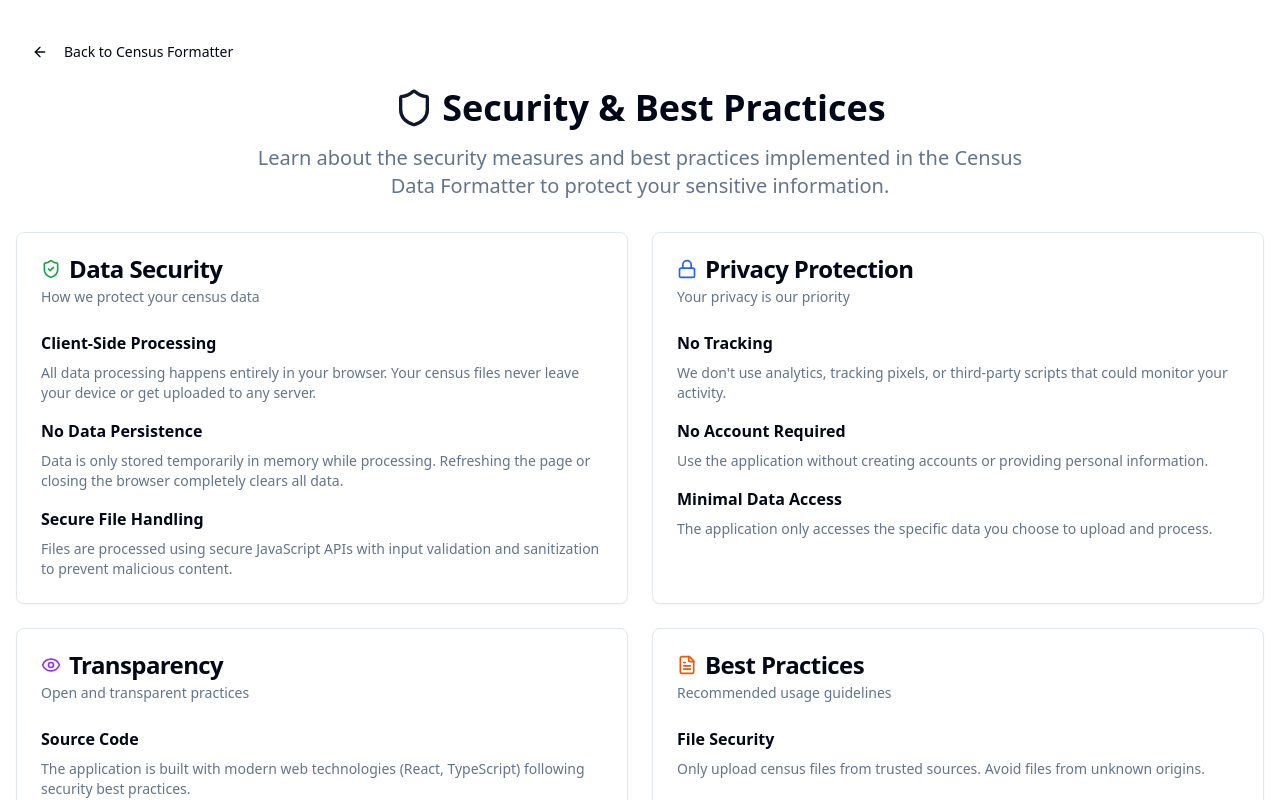
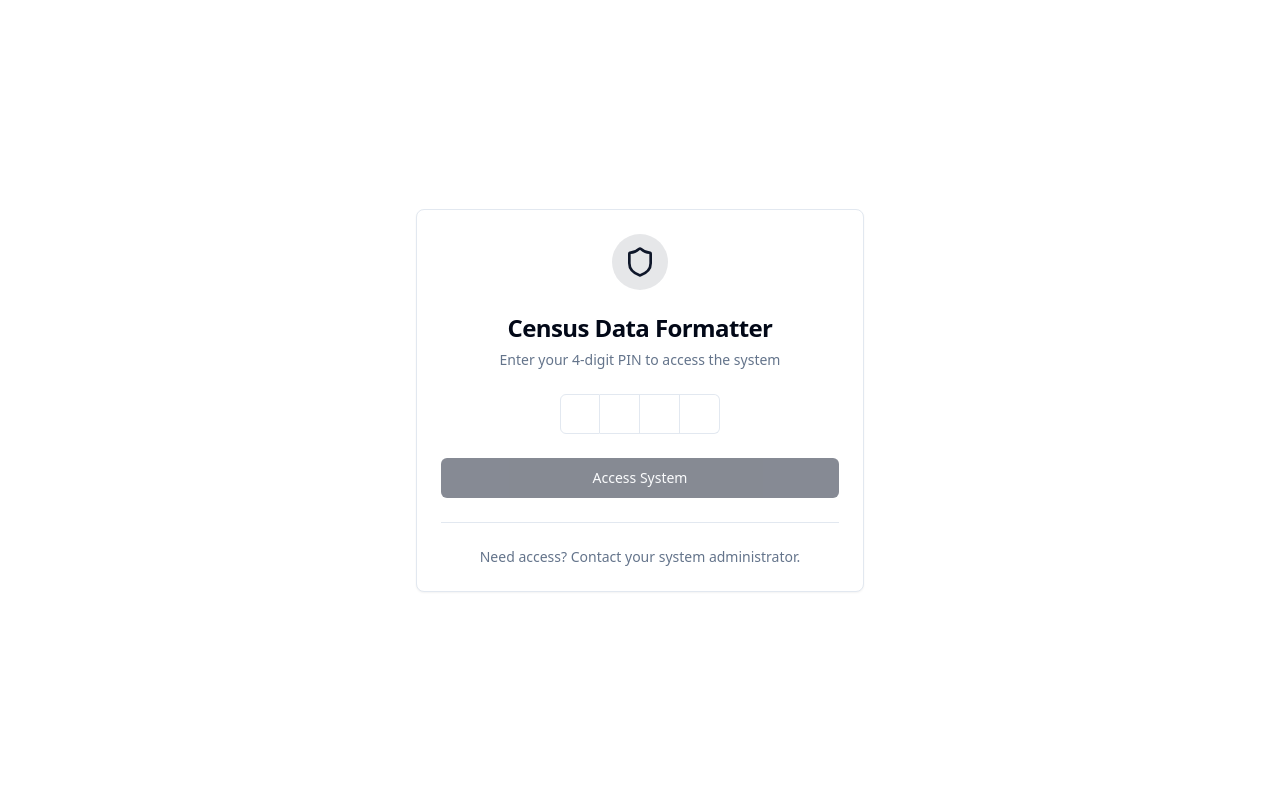
Before and after one commit to FAMOS84/census-data-refiner, a React (Vite) app: page /security in a window 1280 px wide. Shown: the top 800 px of the page. Built offline with nearby package versions, Linux system fonts and the light colour scheme.

Commit message:
Add login page with PIN requirement
Implemented a login page with PIN authentication to restrict access to authorized users. Created a new login page and integrated PIN verification logic.

```diff
--- a/src/App.tsx
+++ b/src/App.tsx
@@ -5,12 +5,38 @@ import { Toaster as Sonner } from "@/components/ui/sonner";
 import { TooltipProvider } from "@/components/ui/tooltip";
 import { QueryClient, QueryClientProvider } from "@tanstack/react-query";
 import { BrowserRouter, Routes, Route } from "react-router-dom";
+import { AuthProvider, useAuth } from "@/contexts/AuthContext";
+import PinAuth from "@/components/PinAuth";
 import Index from "./pages/Index";
 import NotFound from "./pages/NotFound";
 import SecurityPage from "./pages/SecurityPage";
 import Footer from "./components/Footer";
 
 const queryClient = new QueryClient();
+
+const AuthenticatedApp = () => {
+  const { isAuthenticated } = useAuth();
+
+  if (!isAuthenticated) {
+    return <PinAuth />;
+  }
+
+  return (
+    <div className="min-h-screen flex flex-col">
+      <BrowserRouter>
+        <main className="flex-1">
+          <Routes>
+            <Route path="/" element={<Index />} />
+            <Route path="/security" element={<SecurityPage />} />
+            {/* ADD ALL CUSTOM ROUTES ABOVE THE CATCH-ALL "*" ROUTE */}
+            <Route path="*" element={<NotFound />} />
+          </Routes>
+        </main>
+        <Footer />
+      </BrowserRouter>
+    </div>
+  );
+};
 
 const App = () => {
   // Add CSP meta tag for enhanced security
@@ -30,19 +56,9 @@ const App = () => {
       <TooltipProvider>
         <Toaster />
         <Sonner />
-        <div className="min-h-screen flex flex-col">
-          <BrowserRouter>
-            <main className="flex-1">
-              <Routes>
-                <Route path="/" element={<Index />} />
-                <Route path="/security" element={<SecurityPage />} />
-                {/* ADD ALL CUSTOM ROUTES ABOVE THE CATCH-ALL "*" ROUTE */}
-                <Route path="*" element={<NotFound />} />
-              </Routes>
-            </main>
-            <Footer />
-          </BrowserRouter>
-        </div>
+        <AuthProvider>
+          <AuthenticatedApp />
+        </AuthProvider>
       </TooltipProvider>
     </QueryClientProvider>
   );
--- a/src/components/Footer.tsx
+++ b/src/components/Footer.tsx
@@ -1,9 +1,19 @@
 
 import React from 'react';
 import { Link } from 'react-router-dom';
-import { Shield } from 'lucide-react';
+import { Shield, LogOut } from 'lucide-react';
+import { Button } from '@/components/ui/button';
+import { useAuth } from '@/contexts/AuthContext';
 
 const Footer = () => {
+  const { logout } = useAuth();
+
+  const handleLogout = () => {
+    if (confirm('Are you sure you want to logout?')) {
+      logout();
+    }
+  };
+
   return (
     <footer className="bg-muted/50 border-t mt-auto">
       <div className="container mx-auto px-4 py-6">
@@ -20,6 +30,16 @@ const Footer = () => {
               <Shield className="h-4 w-4" />
               Security & Best Practices
             </Link>
+
+            <Button
+              variant="ghost"
+              size="sm"
+              onClick={handleLogout}
+              className="text-sm text-muted-foreground hover:text-foreground"
+            >
+              <LogOut className="h-4 w-4 mr-1" />
+              Logout
+            </Button>
           </div>
         </div>
       </div>
--- /dev/null
+++ b/src/components/PinAuth.tsx
@@ -0,0 +1,97 @@
+
+import React, { useState } from 'react';
+import { Card, CardContent, CardDescription, CardHeader, CardTitle } from '@/components/ui/card';
+import { Button } from '@/components/ui/button';
+import { InputOTP, InputOTPGroup, InputOTPSlot } from '@/components/ui/input-otp';
+import { Alert, AlertDescription } from '@/components/ui/alert';
+import { Shield, AlertTriangle } from 'lucide-react';
+import { useAuth } from '@/contexts/AuthContext';
+
+const PinAuth = () => {
+  const [pin, setPin] = useState('');
+  const [error, setError] = useState('');
+  const [isLoading, setIsLoading] = useState(false);
+  const { login } = useAuth();
+
+  const handleSubmit = (e: React.FormEvent) => {
+    e.preventDefault();
+    if (pin.length !== 4) {
+      setError('Please enter a 4-digit PIN');
+      return;
+    }
+
+    setIsLoading(true);
+    setError('');
+
+    // Simulate a brief loading state for better UX
+    setTimeout(() => {
+      const success = login(pin);
+      if (!success) {
+        setError('Invalid PIN. Please try again.');
+        setPin('');
+      }
+      setIsLoading(false);
+    }, 500);
+  };
+
+  return (
+    <div className="min-h-screen bg-background flex items-center justify-center p-4">
+      <Card className="w-full max-w-md">
+        <CardHeader className="text-center">
+          <div className="mx-auto mb-4 p-3 bg-primary/10 rounded-full w-fit">
+            <Shield className="h-8 w-8 text-primary" />
+          </div>
+          <CardTitle className="text-2xl">Census Data Formatter</CardTitle>
+          <CardDescription>
+            Enter your 4-digit PIN to access the system
+          </CardDescription>
+        </CardHeader>
+        <CardContent>
+          <form onSubmit={handleSubmit} className="space-y-6">
+            <div className="flex justify-center">
+              <InputOTP
+                maxLength={4}
+                value={pin}
+                onChange={(value) => {
+                  setPin(value);
+                  setError('');
+                }}
+                disabled={isLoading}
+              >
+                <InputOTPGroup>
+                  <InputOTPSlot index={0} />
+                  <InputOTPSlot index={1} />
+                  <InputOTPSlot index={2} />
+                  <InputOTPSlot index={3} />
+                </InputOTPGroup>
+              </InputOTP>
+            </div>
+
+            {error && (
+              <Alert variant="destructive">
+                <AlertTriangle className="h-4 w-4" />
+                <AlertDescription>{error}</AlertDescription>
+              </Alert>
+            )}
+
+            <Button
+              type="submit"
+              className="w-full"
+              disabled={pin.length !== 4 || isLoading}
+            >
+              {isLoading ? 'Verifying...' : 'Access System'}
+            </Button>
+          </form>
+
+          <div className="mt-6 pt-6 border-t text-center">
+            <p className="text-sm text-muted-foreground">
+              Need access? Contact your system administrator.
+            </p>
+          </div>
+        </CardContent>
+      </Card>
+    </div>
+  );
+};
+
+export default PinAuth;
--- /dev/null
+++ b/src/contexts/AuthContext.tsx
@@ -0,0 +1,53 @@
+
+import React, { createContext, useContext, useState, useEffect } from 'react';
+
+interface AuthContextType {
+  isAuthenticated: boolean;
+  login: (pin: string) => boolean;
+  logout: () => void;
+}
+
+const AuthContext = createContext<AuthContextType | undefined>(undefined);
+
+// You can change this PIN to whatever you prefer
+const CORRECT_PIN = '1234';
+
+export const AuthProvider: React.FC<{ children: React.ReactNode }> = ({ children }) => {
+  const [isAuthenticated, setIsAuthenticated] = useState<boolean>(false);
+
+  useEffect(() => {
+    // Check if user was previously authenticated (stored in sessionStorage)
+    const authStatus = sessionStorage.getItem('census-auth');
+    if (authStatus === 'true') {
+      setIsAuthenticated(true);
+    }
+  }, []);
+
+  const login = (pin: string): boolean => {
+    if (pin === CORRECT_PIN) {
+      setIsAuthenticated(true);
+      sessionStorage.setItem('census-auth', 'true');
+      return true;
+    }
+    return false;
+  };
+
+  const logout = () => {
+    setIsAuthenticated(false);
+    sessionStorage.removeItem('census-auth');
+  };
+
+  return (
+    <AuthContext.Provider value={{ isAuthenticated, login, logout }}>
+      {children}
+    </AuthContext.Provider>
+  );
+};
+
+export const useAuth = () => {
+  const context = useContext(AuthContext);
+  if (context === undefined) {
+    throw new Error('useAuth must be used within an AuthProvider');
+  }
+  return context;
+};
```
